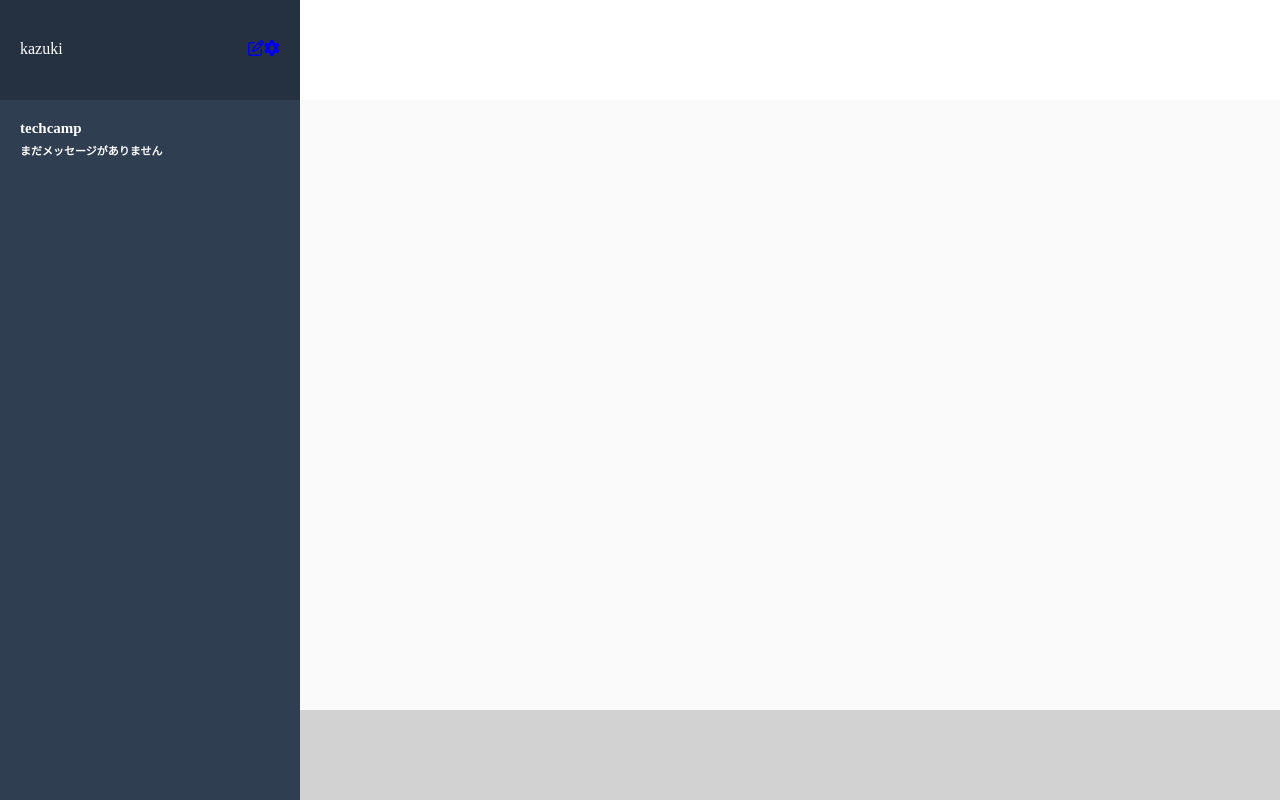
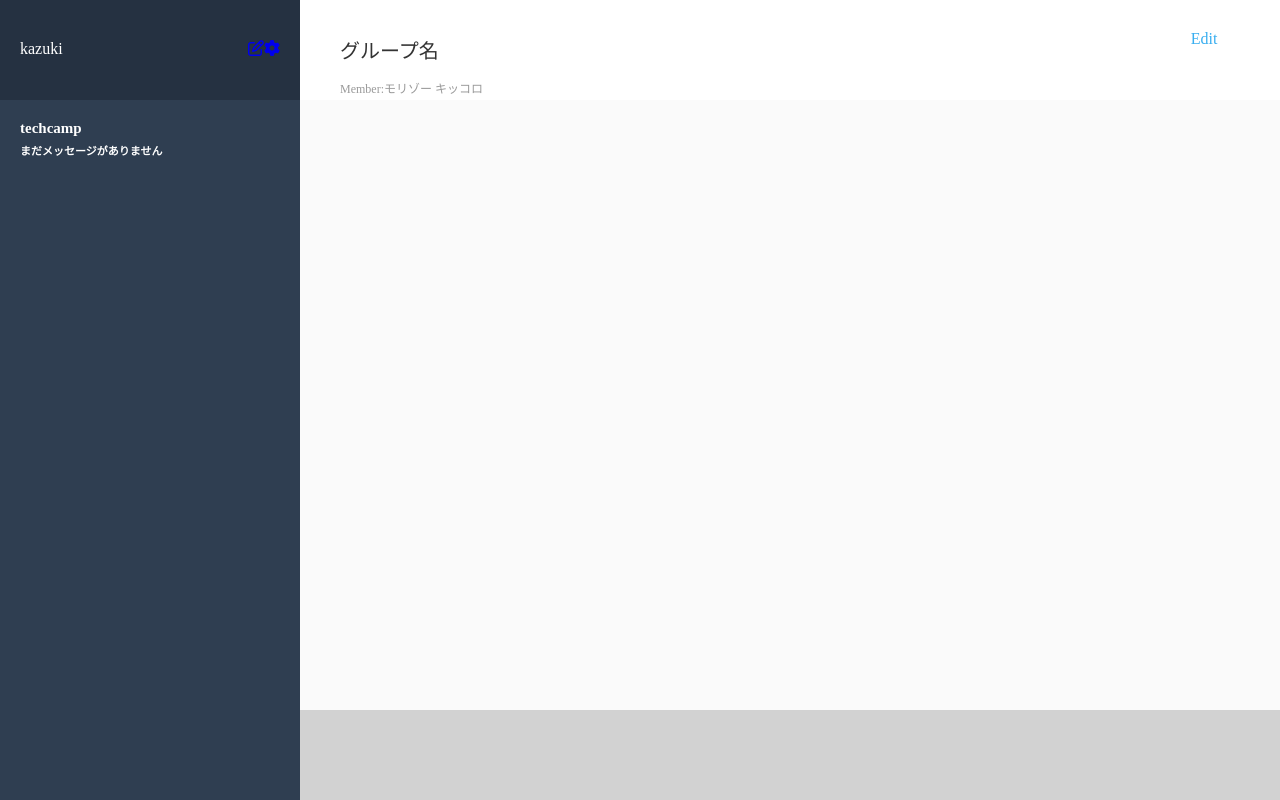
Before and after one commit to morizo04/chat-space, a Rails app: page / in a window 1280 px wide. Run offline with Rails 7, Linux system fonts and the light colour scheme; style sheets or scripts are compiled from the project's sources; some libraries are stand-ins or nearby versions.

Commit message:
main-chat_group:create
メインチャットのヘッダーのコーディング

```diff
--- a/app/assets/stylesheets/main-contents/_main-contents.scss
+++ b/app/assets/stylesheets/main-contents/_main-contents.scss
@@ -2,8 +2,36 @@
   height: 100vh;
   width: calc(100vw - 300px);
   background-color: #ffffff;
-  &__group-name{
+  &__group{
     height: 100px;
+    display: flex;
+    justify-content: space-between;
+    &__text{
+      width: 200px;
+      margin-left: 40px;
+      &__name{
+        color: #333333;
+        font-size: 20px;
+        margin-top: 35px;
+      }
+      &__user{
+        color: #999999;
+        font-size: 12px;
+        margin-top: 15px;
+      }
+    }
+    &__edit{
+      width: 72px;
+      margin-right: 40px;
+      display: flex;
+      align-items: center;
+      justify-content: center;
+      &__btn{
+        height: 40px;
+        color: #38aef0;
+        font-size: 16px;
+      }
+    }
   }
   &__chat-space{
     height: calc(100vh - 190px);
--- a/app/views/messages/_main_chat.html.haml
+++ b/app/views/messages/_main_chat.html.haml
@@ -1,4 +1,13 @@
 .main-contents
-  .main-contents__group-name
+  .main-contents__group
+    .main-contents__group__text
+      .main-contents__group__text__name
+        グループ名
+      .main-contents__group__text__user
+        Member:モリゾー キッコロ
+    .main-contents__group__edit
+      = link_to "#"   do
+        .main-contents__group__edit__btn
+          Edit
   .main-contents__chat-space
   .main-contents__text-form
```
